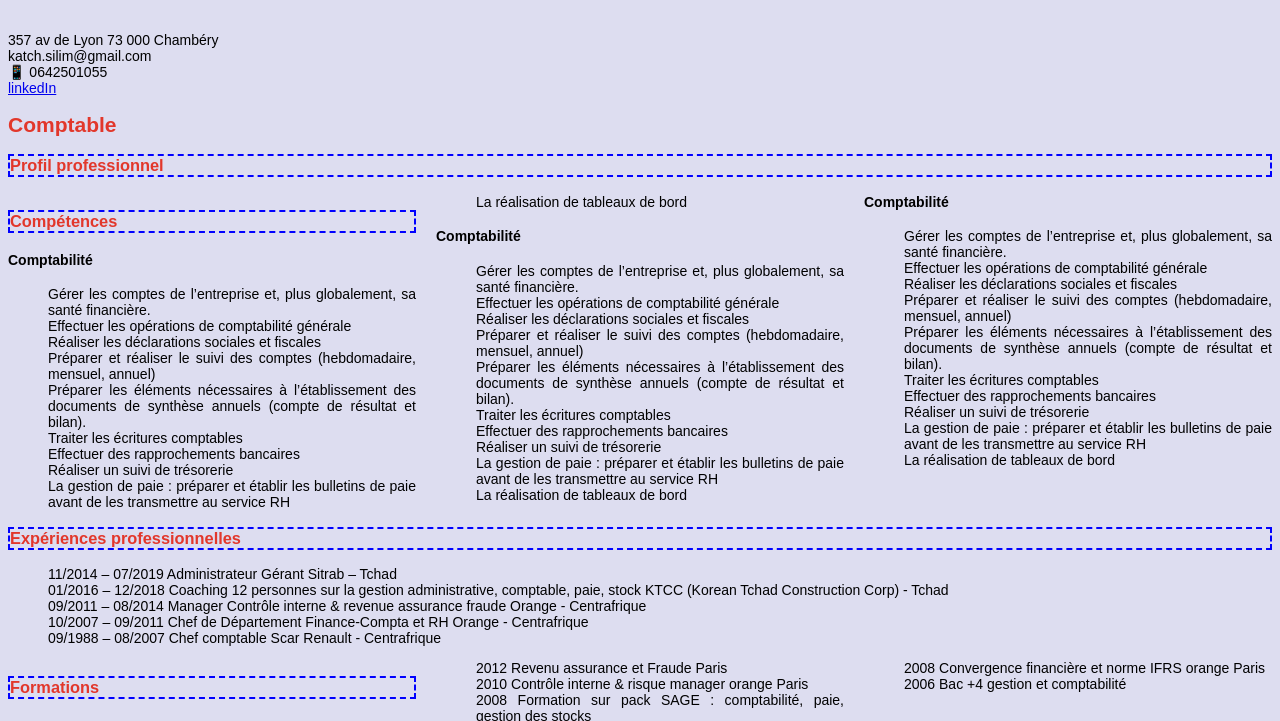
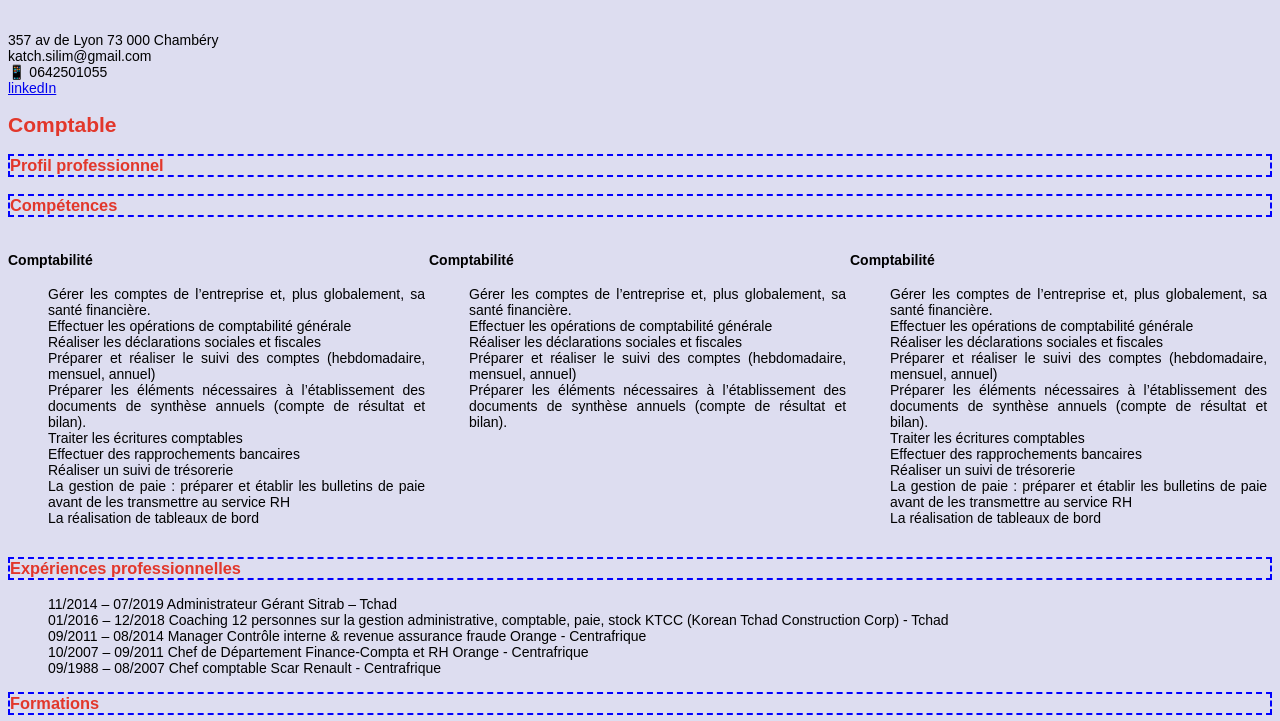
Before and after one commit to SILIM-Katchalla/fil-rougeKS, a plain HTML site: page index.html in a window 1280 px wide. Shown: the part 58-779 px from the top of the page. Drawn offline with Linux system fonts and the light colour scheme.

Commit message:
no message

```diff
--- a/index.css
+++ b/index.css
@@ -22,7 +22,9 @@ ul {
     list-style-type: none;
     text-align: justify;}
 
-section{
-  column-count: 3;
-  column-gap: 20px;
+.test{
+ /* column-count: 3;
+  column-gap: 20px;*/
+
 }
+.test div {display: inline-block;width:33%;height:100%;vertical-align: top;;}
--- a/index.html
+++ b/index.html
@@ -24,10 +24,11 @@
 
     </header>
 
-    <section>
-            <h3>Compétences</h3>
 
-            <div>
+    <h3>Compétences</h3>
+    <section class="test">
+
+                <div>
              <h4>Comptabilité</h4>
                 <ul>
 
@@ -55,11 +56,6 @@
                         <li>Préparer et réaliser le suivi des comptes (hebdomadaire, mensuel, annuel)</li>
                         <li>Préparer les éléments nécessaires à l’établissement des documents de synthèse annuels (compte de résultat et
                             bilan).</li>
-                        <li>Traiter les écritures comptables</li>
-                        <li>Effectuer des rapprochements bancaires</li>
-                        <li>Réaliser un suivi de trésorerie</li>
-                        <li>La gestion de paie : préparer et établir les bulletins de paie avant de les transmettre au service RH</li>
-                        <li>La réalisation de tableaux de bord</li>
                 </ul>
         </div>
 
```
